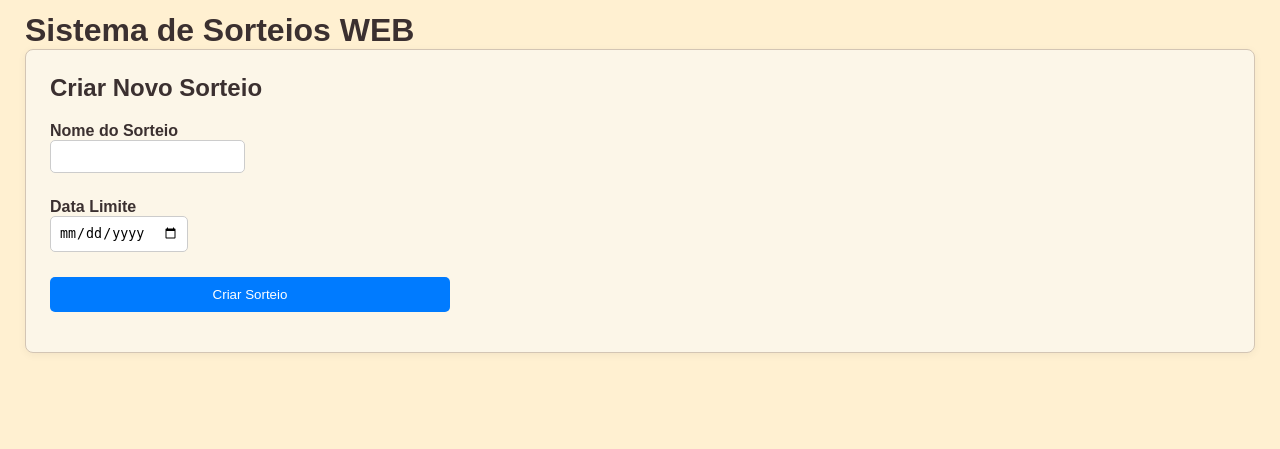
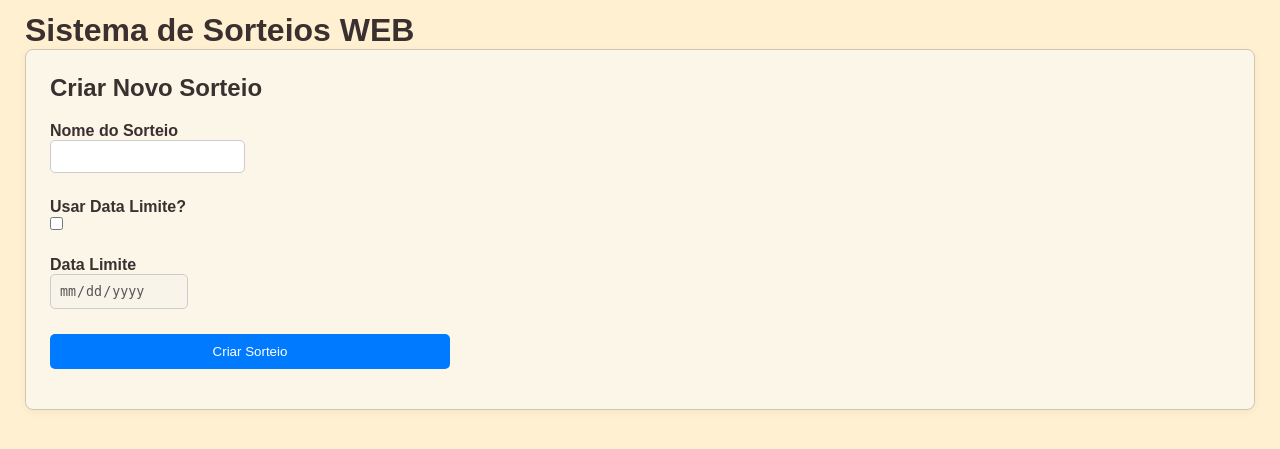
Before and after one commit to AndreScaranto/sorteio_web, a Flask app: page /novo_sorteio in a window 1280 px wide. Shown: the part 209-658 px from the top of the page. Run offline with Flask 3, Linux system fonts and the light colour scheme; a user stored in the database is signed in; data comes from the database, SQL or seed files in the repository; both versions use the stored data as it was after the commit.

Commit message:
Criar botão para habilitar ou desabilitar data limite do sorteio

```diff
--- a/flaskr/admin.py
+++ b/flaskr/admin.py
@@ -77,10 +77,10 @@ def novo_sorteio():
         data_limite = (request.form.get('data_limite') or '').strip()
 
         if not nome:
-            flash('Faltou nome do sorteio.')
-        elif not data_limite:
-            flash('Faltou a data limite do sorteio.')
+            flash('Inserir o nome do sorteio.')
         else:
+            if not data_limite:
+                data_limite = "2999-01-01"
             db = get_db()
             try:
                 db.execute(
--- a/flaskr/templates/admin/novo_sorteio.html
+++ b/flaskr/templates/admin/novo_sorteio.html
@@ -10,12 +10,19 @@
       <label for="nome" style="font-weight: bold;">Nome do Sorteio</label><br>
       <input class="inserir" name="nome" id="nome" required>
     </div>
-
+    <div>
+      <label for="boolean_data_limite" style="font-weight: bold;">Usar Data Limite?</label><br>
+      <input name="boolean_data_limite" id="boolean_data_limite" type="checkbox" onclick ="alternarAtivaDataLimite()">
+    </div>
     <div>
       <label for="data_limite" style="font-weight: bold;">Data Limite</label><br>
-      <input class="inserir" name="data_limite" id="data_limite" type="date" required>
+      <input class="inserir" name="data_limite" id="data_limite" type="date" disabled>
     </div>
-
+    <script>
+      function alternarAtivaDataLimite() {
+        document.getElementById("data_limite").disabled = !document.getElementById("data_limite").disabled;
+      }
+    </script>
     <button class="blue-button" type="submit">
       Criar Sorteio
     </button>
```
Also changed, not shown: instance/flaskr.sqlite.
